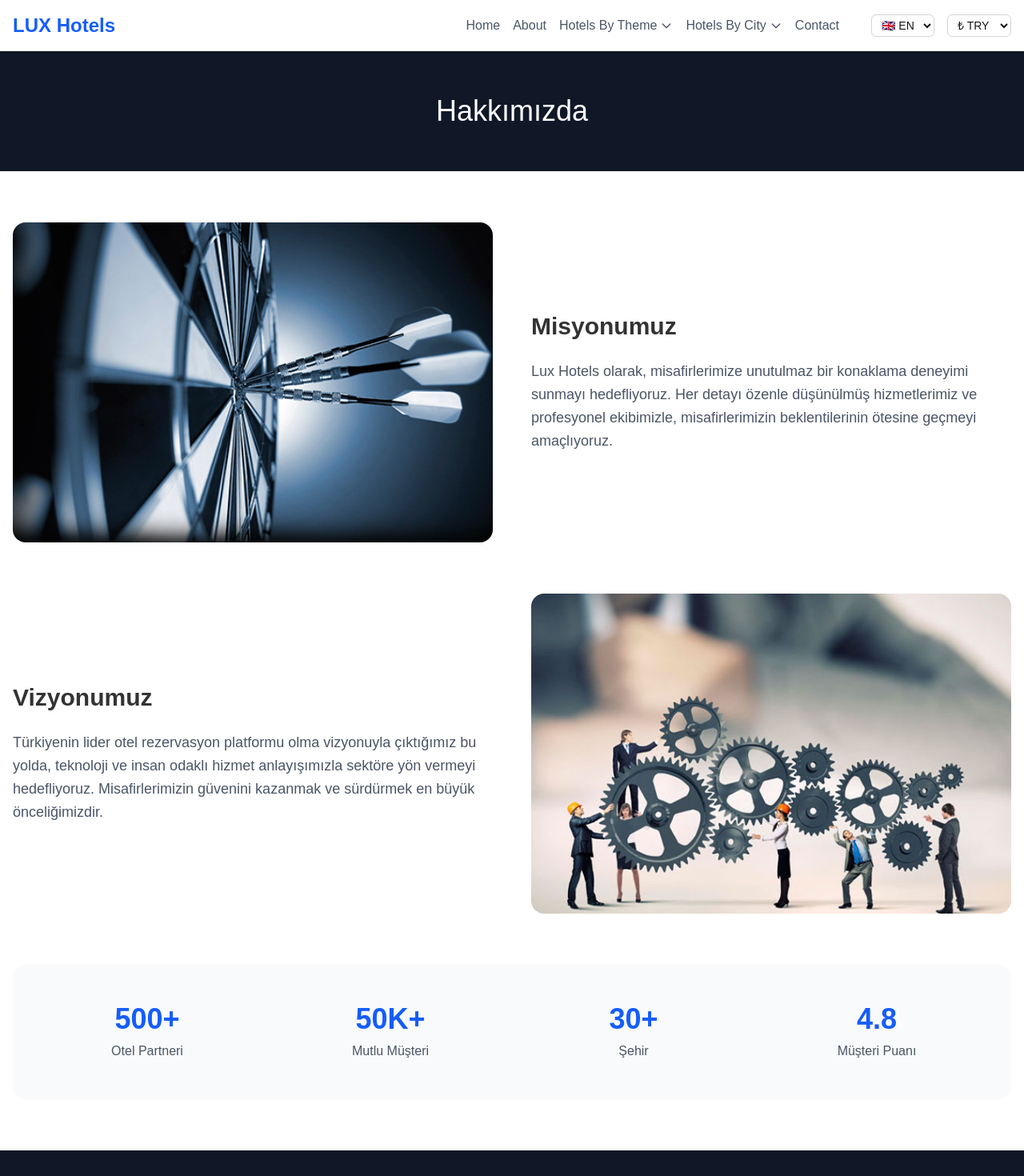
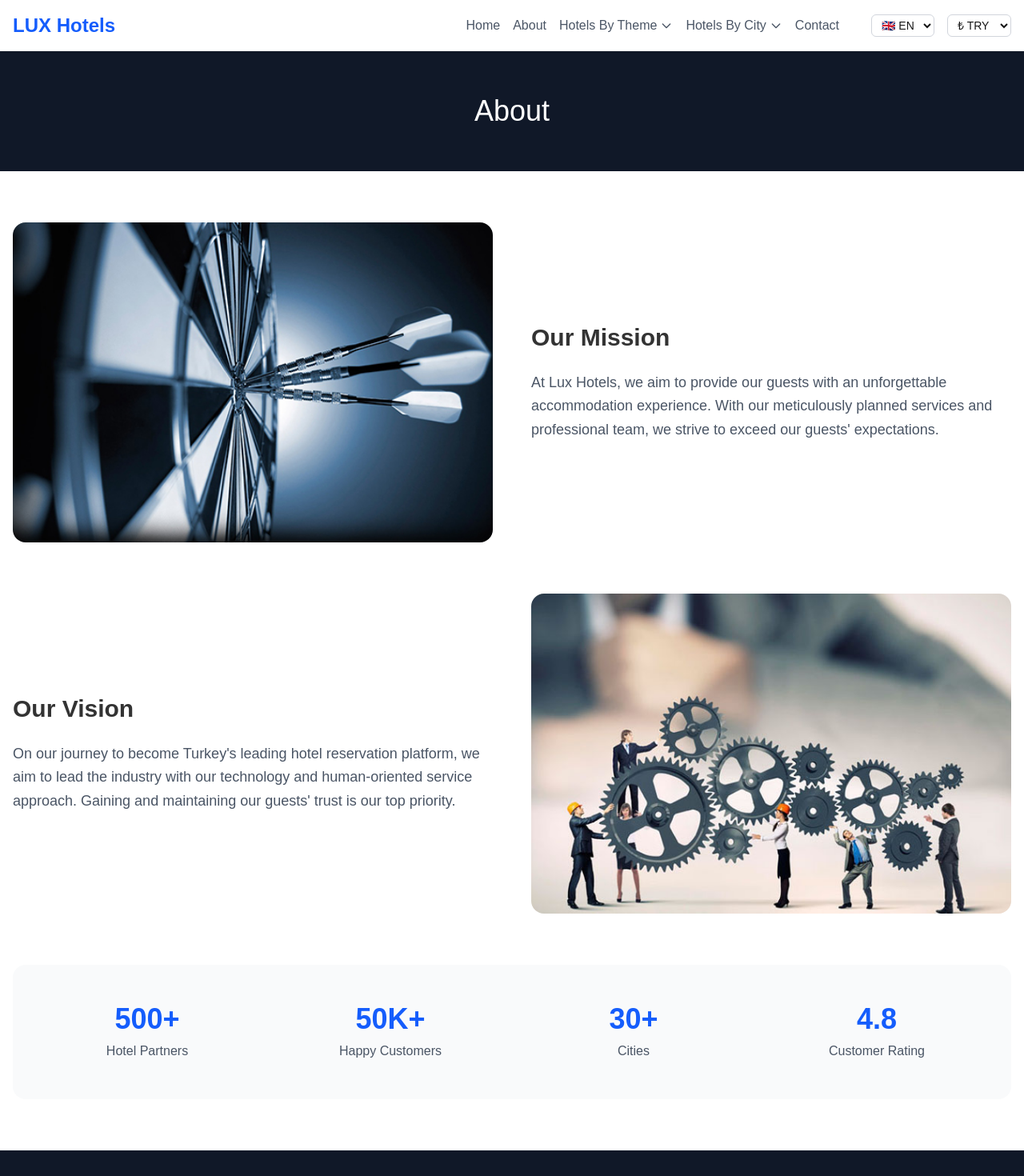
Before and after one commit to ali-yucel/lux-hotels-project, a Next.js app: page /en/about in a window 1280 px wide. Shown: the top 1470 px of the page at 80% size. Built offline with nearby package versions, Linux system fonts and the light colour scheme.

Commit message:
about page updates

```diff
--- a/app/[locale]/about/page.tsx
+++ b/app/[locale]/about/page.tsx
@@ -1,13 +1,16 @@
 import Image from 'next/image';
+import { useTranslations } from 'next-intl';
 
 export default function About() {
+  const t = useTranslations();
+
   return (
     <main className="flex-grow">
       {/* Hero Section */}
       <section className="relative h-[150px] bg-gray-900">
         <div className="relative container mx-auto px-4 h-full flex items-center justify-center">
           <h1 className="text-4xl font-medium text-white text-center">
-            Hakkımızda
+            {t('navigation.about')}
           </h1>
         </div>
       </section>
@@ -19,19 +22,17 @@ export default function About() {
             <div className="relative h-[400px] rounded-2xl overflow-hidden">
               <Image
                 src="/images/about-1.jpg"
-                alt="Lux Hotels Ekibi"
+                alt={t('about.mission.image_alt')}
                 fill
                 className="object-cover"
               />
             </div>
             <div className="space-y-6">
               <h2 className="text-3xl font-bold text-black/80">
-                Misyonumuz
+                {t('about.mission.title')}
               </h2>
               <p className="text-gray-600 text-lg leading-relaxed">
-                Lux Hotels olarak, misafirlerimize unutulmaz bir konaklama deneyimi sunmayı hedefliyoruz.
-                Her detayı özenle düşünülmüş hizmetlerimiz ve profesyonel ekibimizle,
-                misafirlerimizin beklentilerinin ötesine geçmeyi amaçlıyoruz.
+                {t('about.mission.description')}
               </p>
             </div>
           </div>
@@ -39,18 +40,16 @@ export default function About() {
           <div className="grid grid-cols-1 lg:grid-cols-2 gap-12 items-center mb-16">
             <div className="space-y-6 order-2 lg:order-1">
               <h2 className="text-3xl font-bold text-black/80">
-                Vizyonumuz
+                {t('about.vision.title')}
               </h2>
               <p className="text-gray-600 text-lg leading-relaxed">
-                Türkiyenin lider otel rezervasyon platformu olma vizyonuyla çıktığımız bu yolda,
-                teknoloji ve insan odaklı hizmet anlayışımızla sektöre yön vermeyi hedefliyoruz.
-                Misafirlerimizin güvenini kazanmak ve sürdürmek en büyük önceliğimizdir.
+                {t('about.vision.description')}
               </p>
             </div>
             <div className="relative h-[400px] rounded-2xl overflow-hidden order-1 lg:order-2">
               <Image
                 src="/images/about-2.jpg"
-                alt="Lux Hotels Vizyon"
+                alt={t('about.vision.image_alt')}
                 fill
                 className="object-cover"
               />
@@ -60,20 +59,20 @@ export default function About() {
           {/* Stats Section */}
           <div className="grid grid-cols-2 md:grid-cols-4 gap-8 py-12 bg-gray-50 rounded-2xl px-8">
             <div className="text-center">
-              <div className="text-4xl font-bold text-blue-600 mb-2">500+</div>
-              <div className="text-gray-600">Otel Partneri</div>
+              <div className="text-4xl font-bold text-blue-600 mb-2">{t('about.stats.hotels')}</div>
+              <div className="text-gray-600">{t('about.stats.hotels_label')}</div>
             </div>
             <div className="text-center">
-              <div className="text-4xl font-bold text-blue-600 mb-2">50K+</div>
-              <div className="text-gray-600">Mutlu Müşteri</div>
+              <div className="text-4xl font-bold text-blue-600 mb-2">{t('about.stats.customers')}</div>
+              <div className="text-gray-600">{t('about.stats.customers_label')}</div>
             </div>
             <div className="text-center">
-              <div className="text-4xl font-bold text-blue-600 mb-2">30+</div>
-              <div className="text-gray-600">Şehir</div>
+              <div className="text-4xl font-bold text-blue-600 mb-2">{t('about.stats.cities')}</div>
+              <div className="text-gray-600">{t('about.stats.cities_label')}</div>
             </div>
             <div className="text-center">
-              <div className="text-4xl font-bold text-blue-600 mb-2">4.8</div>
-              <div className="text-gray-600">Müşteri Puanı</div>
+              <div className="text-4xl font-bold text-blue-600 mb-2">{t('about.stats.rating')}</div>
+              <div className="text-gray-600">{t('about.stats.rating_label')}</div>
             </div>
           </div>
         </div>
--- a/app/components/layout/Header.tsx
+++ b/app/components/layout/Header.tsx
@@ -77,7 +77,7 @@ export default function Header() {
                   ))}
                 </div>
               </div>
-              <Link href="/contact" className="text-gray-600 hover:text-blue-600 transition-colors">
+              <Link href="#" className="text-gray-600 hover:text-blue-600 transition-colors">
                 {t('navigation.contact')}
               </Link>
             </nav>
--- a/messages/en.json
+++ b/messages/en.json
@@ -31,6 +31,28 @@
     "themes": {
       "title": "Hotel Themes",
       "subtitle": "Explore Featured Hotel Themes"
+    }
+  },
+  "about": {
+    "mission": {
+      "title": "Our Mission",
+      "description": "At Lux Hotels, we aim to provide our guests with an unforgettable accommodation experience. With our meticulously planned services and professional team, we strive to exceed our guests' expectations.",
+      "image_alt": "Lux Hotels Team"
+    },
+    "vision": {
+      "title": "Our Vision",
+      "description": "On our journey to become Turkey's leading hotel reservation platform, we aim to lead the industry with our technology and human-oriented service approach. Gaining and maintaining our guests' trust is our top priority.",
+      "image_alt": "Lux Hotels Vision"
+    },
+    "stats": {
+      "hotels": "500+",
+      "hotels_label": "Hotel Partners",
+      "customers": "50K+",
+      "customers_label": "Happy Customers",
+      "cities": "30+",
+      "cities_label": "Cities",
+      "rating": "4.8",
+      "rating_label": "Customer Rating"
     }
   },
   "footer": {
--- a/messages/tr.json
+++ b/messages/tr.json
@@ -33,6 +33,28 @@
         "subtitle": "Öne Çıkan Otel Temalarını İnceleyin"
       }
     },
+    "about": {
+      "mission": {
+        "title": "Misyonumuz",
+        "description": "Lux Hotels olarak, misafirlerimize unutulmaz bir konaklama deneyimi sunmayı hedefliyoruz. Her detayı özenle düşünülmüş hizmetlerimiz ve profesyonel ekibimizle, misafirlerimizin beklentilerinin ötesine geçmeyi amaçlıyoruz.",
+        "image_alt": "Lux Hotels Ekibi"
+      },
+      "vision": {
+        "title": "Vizyonumuz",
+        "description": "Türkiye'nin lider otel rezervasyon platformu olma vizyonuyla çıktığımız bu yolda, teknoloji ve insan odaklı hizmet anlayışımızla sektöre yön vermeyi hedefliyoruz. Misafirlerimizin güvenini kazanmak ve sürdürmek en büyük önceliğimizdir.",
+        "image_alt": "Lux Hotels Vizyon"
+      },
+      "stats": {
+        "hotels": "500+",
+        "hotels_label": "Otel Partneri",
+        "customers": "50K+",
+        "customers_label": "Mutlu Müşteri",
+        "cities": "30+",
+        "cities_label": "Şehir",
+        "rating": "4.8",
+        "rating_label": "Müşteri Puanı"
+      }
+    },
     "footer": {
       "description": "Lüks ve konforun buluştuğu nokta. Unutulmaz bir konaklama deneyimi için sizleri bekliyoruz.",
       "quick_links": {
@@ -55,7 +77,7 @@
     "hotels": {
       "filters": {
         "price_range": "Fiyat Aralığı",
-        "themes_by_hotels": "Temalarına Göre Oteller",
+        "themes_by_hotels": "Temaya Göre Oteller",
         "cities_by_hotels": "Şehre Göre Oteller"
       },
       "sort": {
```
